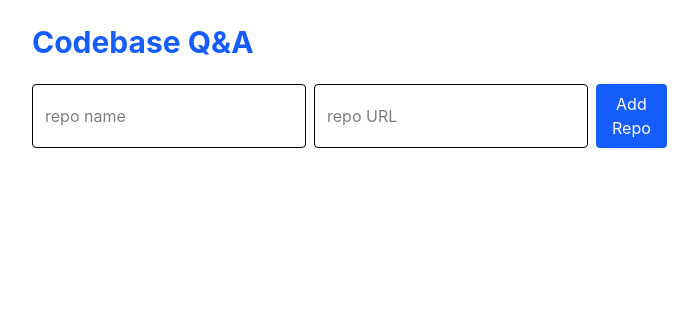
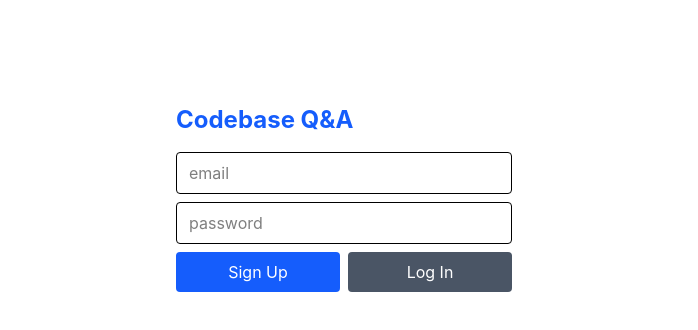
Before and after one commit to Adithya00012/codebase-qa, a React (Vite) app in the folder frontend/: page / in a window 1280 px wide. Shown: the top 330 px of the page, without its empty margins (296-994 px from the left). Built offline with nearby package versions, Linux system fonts and the light colour scheme.

Commit message:
frontend: add login/signup UI, wire JWT auth into all API calls

```diff
--- a/frontend/src/App.tsx
+++ b/frontend/src/App.tsx
@@ -7,6 +7,11 @@ type Message = {
 };
 
 function App() {
+  const [token, setToken] = useState<string | null>(null);
+  const [email, setEmail] = useState("");
+  const [password, setPassword] = useState("");
+  const [authError, setAuthError] = useState("");
+
   const [repoName, setRepoName] = useState("");
   const [repoUrl, setRepoUrl] = useState("");
   const [repoId, setRepoId] = useState<string | null>(null);
@@ -15,12 +20,30 @@ function App() {
   const [messages, setMessages] = useState<Message[]>([]);
   const [asking, setAsking] = useState(false);
 
+  const handleAuth = async (mode: "signup" | "login") => {
+    setAuthError("");
+    const res = await fetch(`http://localhost:4000/auth/${mode}`, {
+      method: "POST",
+      headers: { "Content-Type": "application/json" },
+      body: JSON.stringify({ email, password }),
+    });
+    const data = await res.json();
+    if (!data.token) {
+      setAuthError(data.error || "Auth failed");
+      return;
+    }
+    setToken(data.token);
+  };
+
   const handleAddRepo = async (e: React.FormEvent) => {
     e.preventDefault();
     setIngesting(true);
     const res = await fetch("http://localhost:4000/repos", {
       method: "POST",
-      headers: { "Content-Type": "application/json" },
+      headers: {
+        "Content-Type": "application/json",
+        Authorization: `Bearer ${token}`,
+      },
       body: JSON.stringify({ name: repoName, url: repoUrl }),
     });
     const repo = await res.json();
@@ -29,7 +52,10 @@ function App() {
       return;
     }
     setRepoId(repo.id);
-    await fetch(`http://localhost:4000/repos/${repo.id}/ingest`, { method: "POST" });
+    await fetch(`http://localhost:4000/repos/${repo.id}/ingest`, {
+      method: "POST",
+      headers: { Authorization: `Bearer ${token}` },
+    });
     setIngesting(false);
   };
 
@@ -43,7 +69,8 @@ function App() {
     setAsking(true);
 
     const res = await fetch(
-      `http://localhost:4000/repos/${repoId}/ask?q=${encodeURIComponent(question)}`
+      `http://localhost:4000/repos/${repoId}/ask?q=${encodeURIComponent(question)}`,
+      { headers: { Authorization: `Bearer ${token}` } }
     );
     const data = await res.json();
     setMessages((prev) => [
@@ -52,6 +79,42 @@ function App() {
     ]);
     setAsking(false);
   };
+
+  if (!token) {
+    return (
+      <div className="max-w-sm mx-auto p-6 mt-20">
+        <h1 className="text-2xl font-bold text-blue-600 mb-4">Codebase Q&A</h1>
+        <input
+          className="border rounded px-3 py-2 w-full mb-2"
+          placeholder="email"
+          value={email}
+          onChange={(e) => setEmail(e.target.value)}
+        />
+        <input
+          className="border rounded px-3 py-2 w-full mb-2"
+          placeholder="password"
+          type="password"
+          value={password}
+          onChange={(e) => setPassword(e.target.value)}
+        />
+        {authError && <p className="text-red-600 text-sm mb-2">{authError}</p>}
+        <div className="flex gap-2">
+          <button
+            className="bg-blue-600 text-white px-4 py-2 rounded flex-1"
+            onClick={() => handleAuth("signup")}
+          >
+            Sign Up
+          </button>
+          <button
+            className="bg-gray-600 text-white px-4 py-2 rounded flex-1"
+            onClick={() => handleAuth("login")}
+          >
+            Log In
+          </button>
+        </div>
+      </div>
+    );
+  }
 
   return (
     <div className="max-w-2xl mx-auto p-6">
```
